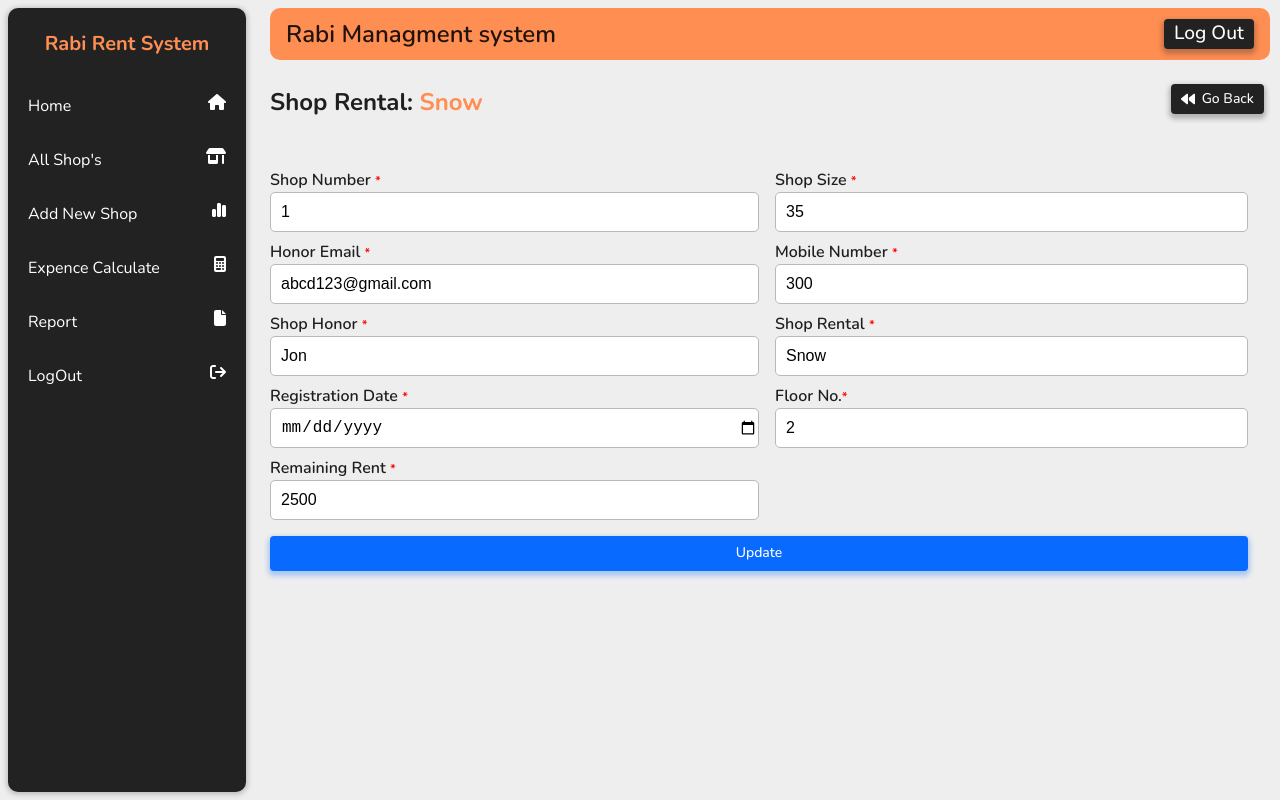
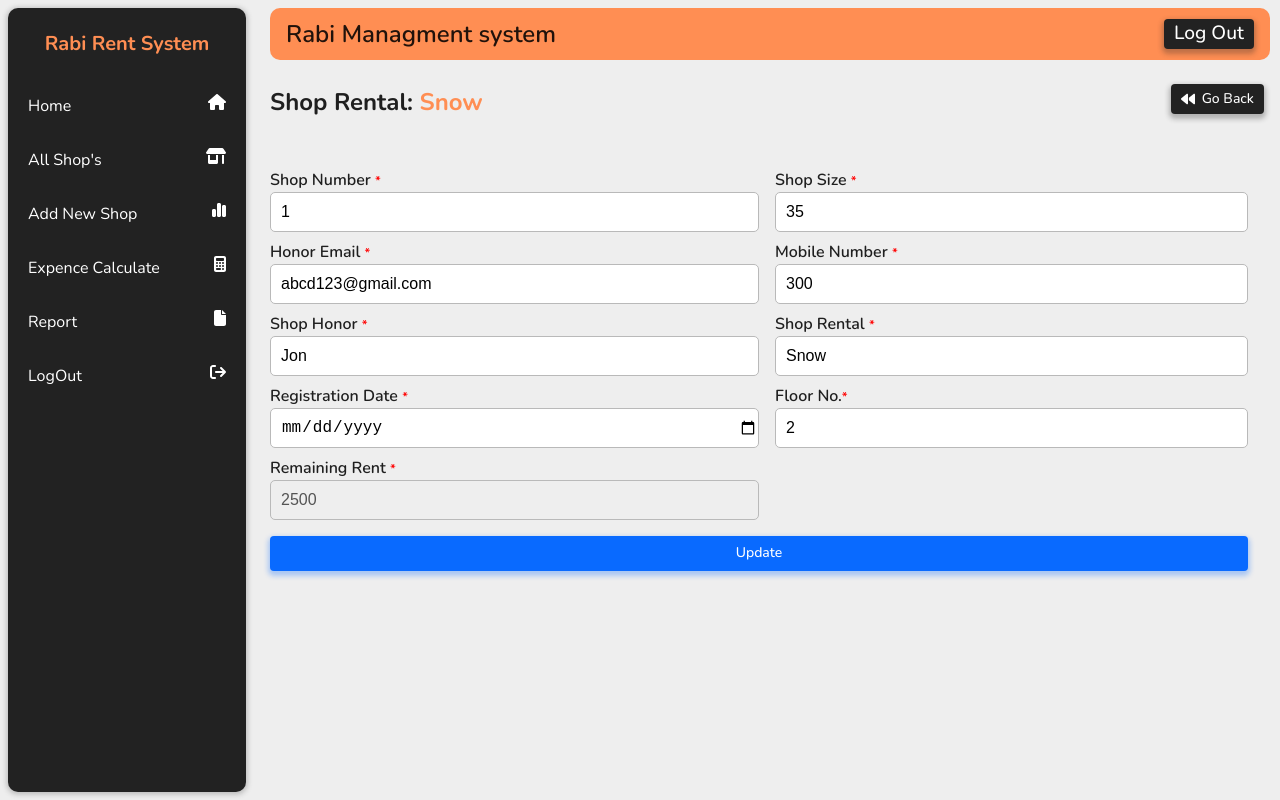
Before and after one commit to ProgrammingWithMudassar/Rabi_plaza_Managmenrt, a React (Vite) app: page /shop_edit/1 in a window 1280 px wide. Built offline with nearby package versions, Linux system fonts and the light colour scheme.

Commit message:
update code

```diff
--- a/src/Pages/Edit_Shop/Edit_Shop.jsx
+++ b/src/Pages/Edit_Shop/Edit_Shop.jsx
@@ -52,7 +52,7 @@ const Edit_Shop = () => {
                 </Box>
                 <Box mt={1}>
                   <label for="remaing__rent" style={{ fontWeight: "600" }}> Remaining Rent <span className="required" style={{ color: 'red', fontSize: '0.8em' }}>*</span></label>
-                  <input defaultValue={shop.r_rent} type="number" id="remaing__rent" placeholder='Remaining Rent' className='form_input' /><br />
+                  <input defaultValue={shop.r_rent} type="number" id="remaing__rent" placeholder='Remaining Rent' className='form_input' disabled/><br />
                 </Box>
               </Grid>
 
```
